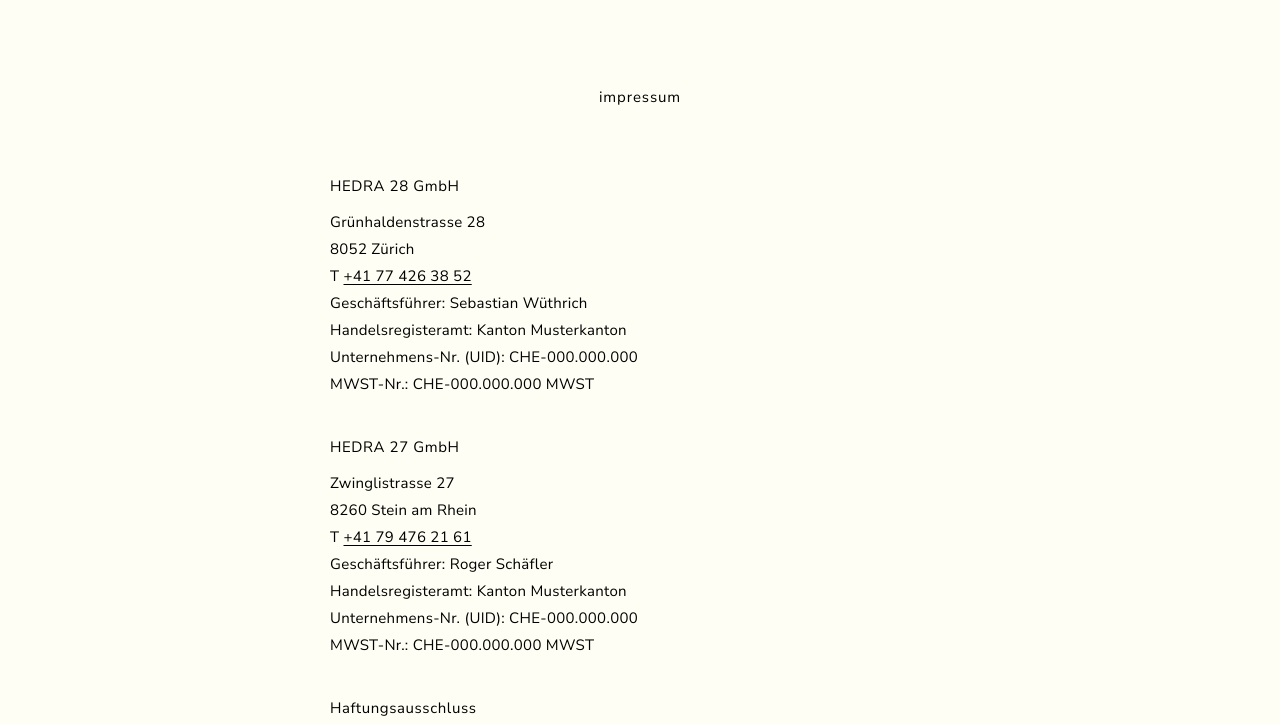
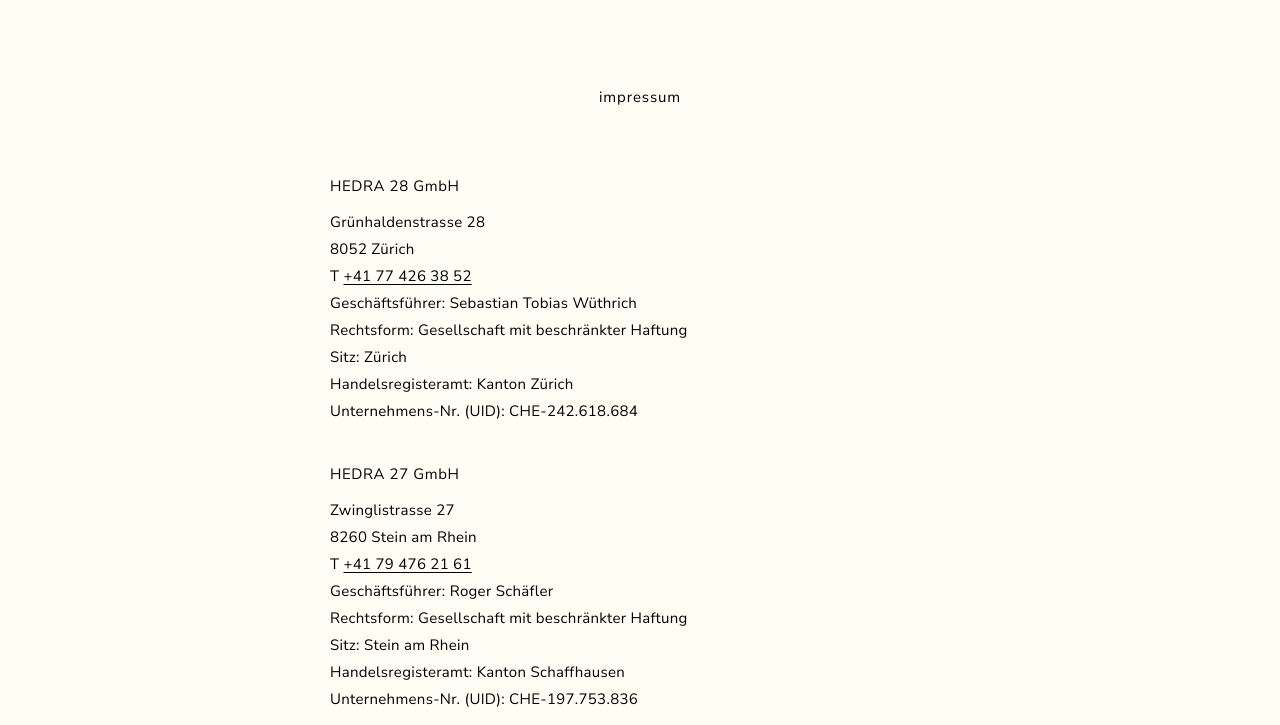
Before and after one commit to wus-debug/HEDRA, a plain HTML site: page impressum.html in a window 1280 px wide. Shown: the part 75-800 px from the top of the page. Drawn offline with Linux system fonts and the light colour scheme; a web font is replaced by a local one.

Commit message:
Impressum: Handelsregisterangaben (Sitz, Kanton, UID) für HEDRA 28 GmbH und HEDRA 27 GmbH
Co-Authored-By: Claude Opus 5.5 <noreply@anthropic.com>
Claude-Session: https://claude.ai/code/session_01Pd6BEQcp9vzfzd2mPkSopc

```diff
--- a/impressum.html
+++ b/impressum.html
@@ -76,12 +76,13 @@
       </address>
       <p>
         T <a href="tel:+41774263852">+41 77 426 38 52</a><br>
-        Geschäftsführer: Sebastian Wüthrich
+        Geschäftsführer: Sebastian Tobias Wüthrich
       </p>
       <p>
-        Handelsregisteramt: Kanton Musterkanton<br>
-        Unternehmens-Nr. (UID): CHE-000.000.000<br>
-        MWST-Nr.: CHE-000.000.000 MWST
+        Rechtsform: Gesellschaft mit beschränkter Haftung<br>
+        Sitz: Zürich<br>
+        Handelsregisteramt: Kanton Zürich<br>
+        Unternehmens-Nr. (UID): CHE-242.618.684
       </p>
 
       <h2>HEDRA 27 GmbH</h2>
@@ -94,9 +95,10 @@
         Geschäftsführer: Roger Schäfler
       </p>
       <p>
-        Handelsregisteramt: Kanton Musterkanton<br>
-        Unternehmens-Nr. (UID): CHE-000.000.000<br>
-        MWST-Nr.: CHE-000.000.000 MWST
+        Rechtsform: Gesellschaft mit beschränkter Haftung<br>
+        Sitz: Stein am Rhein<br>
+        Handelsregisteramt: Kanton Schaffhausen<br>
+        Unternehmens-Nr. (UID): CHE-197.753.836
       </p>
 
       <h2>Haftungsausschluss</h2>
```
Also changed, not shown: 1 other file.
